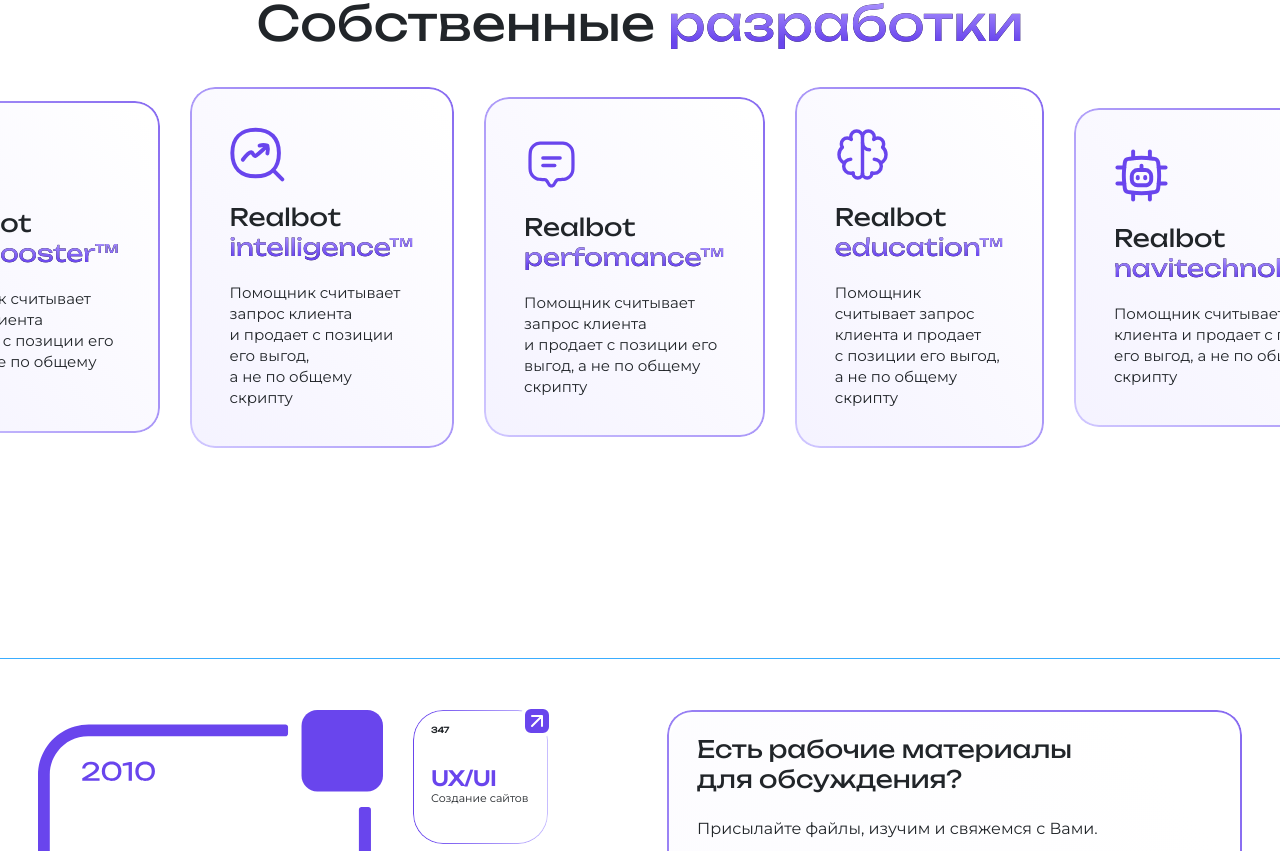
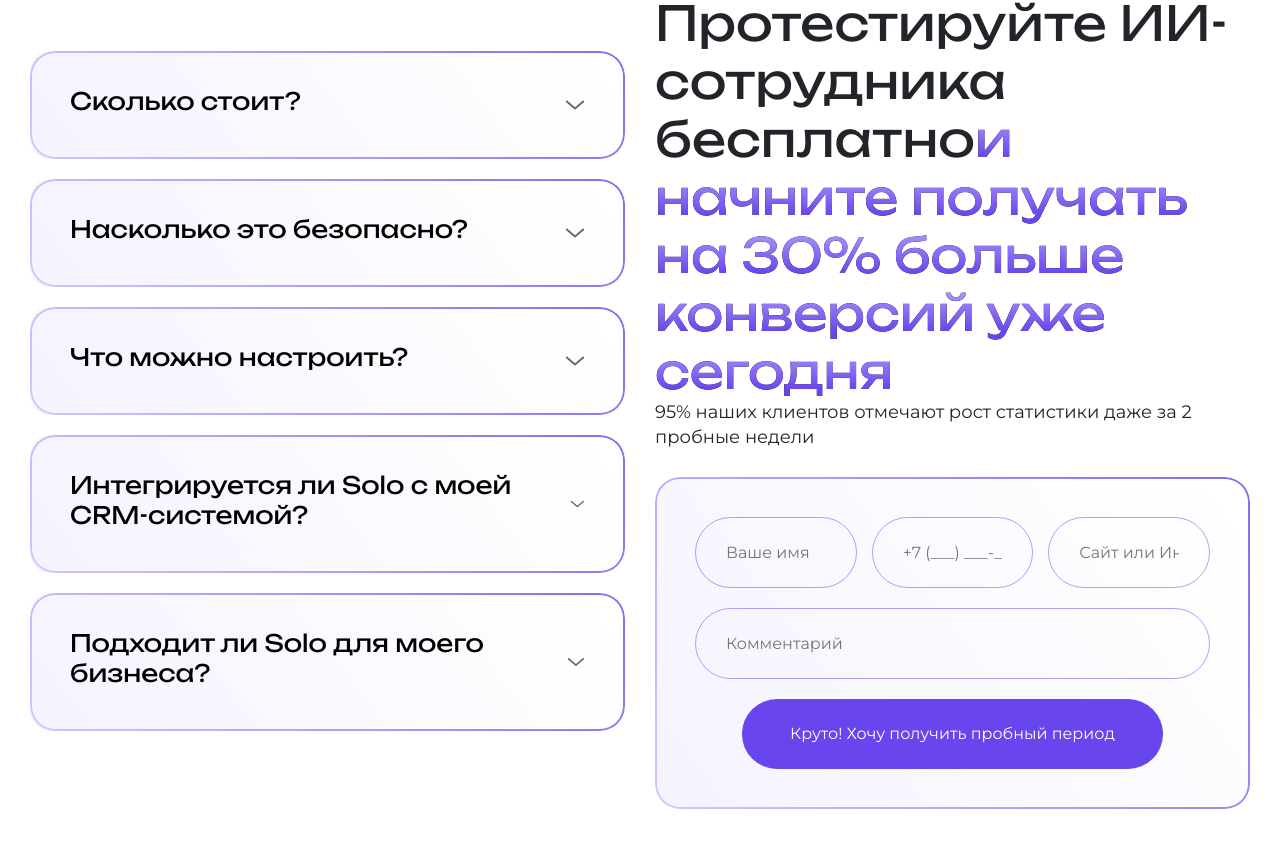
Before and after one commit to s1mple0315/Realmarket_chatbot, a React (Vite) app in the folder frontend/: page / in a window 1280 px wide. Shown: the part 6109-6960 px from the top of the page. Built offline with nearby package versions, Linux system fonts and the light colour scheme.

Commit message:
Add FAQ section with Accordion component to HomePage; implement styling and form for user engagement

```diff
--- /dev/null
+++ b/frontend/src/components/Accordion/Accordion.jsx
@@ -0,0 +1,27 @@
+import { useState } from "react";
+import styles from "./Accordion.module.css";
+import ChevronDownIcon from "../../icons/ChevronDownIcon";
+
+const Accordion = ({ title, content }) => {
+  const [isOpen, setIsOpen] = useState(false);
+
+  const toggleAccordion = () => {
+    setIsOpen(!isOpen);
+  };
+
+  return (
+    <div className={styles.accordion}>
+      <div className={styles.header} onClick={toggleAccordion}>
+        <h2 className={styles.accordionTitle}>{title}</h2>
+        <ChevronDownIcon />
+      </div>
+      {isOpen && (
+        <div className={styles.contentWrapper}>
+          <p className={styles.accordionContent}>{content}</p>
+        </div>
+      )}
+    </div>
+  );
+};
+
+export default Accordion;
--- /dev/null
+++ b/frontend/src/components/Accordion/Accordion.module.css
@@ -0,0 +1,59 @@
+.accordion {
+  display: flex;
+  flex-direction: column;
+  padding: 35px 40px;
+  background: linear-gradient(
+    232.68deg,
+    rgba(255, 255, 255, 0.2) 5.05%,
+    rgba(199, 189, 255, 0.2) 107.06%
+  );
+  backdrop-filter: blur(19.85px);
+  border-radius: 20px;
+  margin-bottom: 20px;
+}
+
+.accordion::before {
+  content: "";
+  position: absolute;
+  inset: 0;
+  border-radius: 25px;
+  padding: 2px;
+  background: linear-gradient(
+    232.68deg,
+    rgba(105, 69, 237, 0.8),
+    rgba(199, 189, 255, 0.8)
+  );
+  -webkit-mask: linear-gradient(#fff 0 0) content-box, linear-gradient(#fff 0 0);
+  mask: linear-gradient(#fff 0 0) content-box, linear-gradient(#fff 0 0);
+  -webkit-mask-composite: xor;
+  mask-composite: exclude;
+  z-index: -1;
+}
+
+.header {
+  display: flex;
+  align-items: center;
+  justify-content: space-between;
+}
+
+.accordionTitle {
+  font-family: "Unbounded", sans-serif;
+  font-style: normal;
+  font-weight: 400;
+  font-size: 24px;
+  line-height: 30px;
+  color: #000000;
+}
+
+.accordionContent {
+  font-family: "Montserrat", sans-serif;
+  font-style: normal;
+  font-weight: 400;
+  font-size: 18px;
+  line-height: 29px;
+  color: #50415c;
+}
+
+.contentWrapper {
+  margin-top: 16px;
+}
--- /dev/null
+++ b/frontend/src/icons/ChevronDownIcon.jsx
@@ -0,0 +1,21 @@
+const ChevronDownIcon = () => {
+  return (
+    <svg
+      width="20"
+      height="10"
+      viewBox="0 0 20 10"
+      fill="none"
+      xmlns="http://www.w3.org/2000/svg"
+    >
+      <path
+        d="M18.2031 1.48438L10 8.51562L1.79688 1.48438"
+        stroke="#686868"
+        strokeWidth="1.875"
+        strokeLinecap="round"
+        strokeLinejoin="round"
+      />
+    </svg>
+  );
+};
+
+export default ChevronDownIcon;
--- a/frontend/src/pages/HomePage/HomePage.jsx
+++ b/frontend/src/pages/HomePage/HomePage.jsx
@@ -9,6 +9,7 @@ import Testing from "../../icons/Testing";
 import Rocket from "../../icons/Rocket";
 import Brain from "../../icons/Brain";
 import Chip from "../../icons/Chip";
+import Accordion from "../../components/Accordion/Accordion";
 
 const HomePage = () => {
   return (
@@ -306,9 +307,70 @@ const HomePage = () => {
         </div>
       </section>
 
-      <section>
-        <div></div>
-        <div></div>
+      <section className={styles.homePageFaq}>
+        <div className={styles.homePageFaqItems}>
+          <Accordion
+            title={"Сколько стоит?"}
+            content={
+              "Код написан с учетом всех пунктов законодательства РФ, активно применяется в крупных компаниях больше года и поддерживается командой разработчиков, которые защищают его от взломов, утечки данных и других последствий кибератак. "
+            }
+          />
+          <Accordion
+            title={"Насколько это безопасно?"}
+            content={
+              "Код написан с учетом всех пунктов законодательства РФ, активно применяется в крупных компаниях больше года и поддерживается командой разработчиков, которые защищают его от взломов, утечки данных и других последствий кибератак. "
+            }
+          />
+          <Accordion
+            title={"Что можно настроить?"}
+            content={
+              "Код написан с учетом всех пунктов законодательства РФ, активно применяется в крупных компаниях больше года и поддерживается командой разработчиков, которые защищают его от взломов, утечки данных и других последствий кибератак. "
+            }
+          />
+          <Accordion
+            title={"Интегрируется ли Solo с моей CRM-системой?"}
+            content={
+              "Код написан с учетом всех пунктов законодательства РФ, активно применяется в крупных компаниях больше года и поддерживается командой разработчиков, которые защищают его от взломов, утечки данных и других последствий кибератак. "
+            }
+          />
+          <Accordion
+            title={"Подходит ли Solo для моего бизнеса?"}
+            content={
+              "Код написан с учетом всех пунктов законодательства РФ, активно применяется в крупных компаниях больше года и поддерживается командой разработчиков, которые защищают его от взломов, утечки данных и других последствий кибератак. "
+            }
+          />
+        </div>
+        <div className={styles.homePageFaqForm}>
+          <div className={styles.homePageFaqFormTitle}>
+            <h3>
+              Протестируйте ИИ-сотрудника бесплатно
+              <span>
+                и начните получать на 30% больше конверсий уже сегодня
+              </span>
+            </h3>
+            <p>
+              95% наших клиентов отмечают рост статистики даже за 2 пробные
+              недели
+            </p>
+          </div>
+          <div className={styles.homePageFaqFormInputs}>
+            <div className={styles.homePageFaqFormInputsTop}>
+              <div>
+                <input type="text" placeholder="Ваше имя" />
+              </div>
+              <div>
+                <input type="text" placeholder="+7 (___) ___-__-__" />
+              </div>
+              <div>
+                <input type="text" placeholder="Сайт или Инстаграм" />
+              </div>
+            </div>
+            <div className={styles.homePageFaqFormInputsBottom}>
+              <input type="text" placeholder="Комментарий" />
+            </div>
+            <button>Круто! Хочу получить пробный период</button>
+          </div>
+        </div>
       </section>
 
       <section>
--- a/frontend/src/pages/HomePage/HomePage.module.css
+++ b/frontend/src/pages/HomePage/HomePage.module.css
@@ -701,6 +701,151 @@
   margin-bottom: 0;
 }
 
+.homePageFaq {
+  display: flex;
+  align-items: center;
+  justify-content: space-evenly;
+  gap: 30px;
+  padding: 0 30px;
+  margin-bottom: 149px;
+}
+
+.homePageFaq > div {
+  width: 50%;
+}
+
+.homePageFaqForm {
+  display: flex;
+  flex-direction: column;
+}
+
+.homePageFaqFormTitle > h3 {
+  font-family: var(--unbounded-font);
+  font-style: normal;
+  font-size: 48px;
+  line-height: 58px;
+  margin-bottom: 0;
+}
+
+.homePageFaqFormTitle > h3 > span {
+  background: linear-gradient(180deg, #af98ff 8.62%, #6945ed 81.03%), #000000;
+  -webkit-background-clip: text;
+  -webkit-text-fill-color: transparent;
+  background-clip: text;
+}
+
+.homePageFaqFormTitle > p {
+  font-family: var(--montserrat-font);
+  font-style: normal;
+  font-size: 18px;
+  line-height: 25px;
+  margin-bottom: 0;
+}
+
+.homePageFaqFormInputs {
+  display: flex;
+  flex-direction: column;
+  padding: 40px;
+  gap: 20px;
+  background: linear-gradient(
+    232.68deg,
+    rgba(255, 255, 255, 0.2) 5.05%,
+    rgba(199, 189, 255, 0.2) 107.06%
+  );
+  backdrop-filter: blur(15px);
+  border-radius: 25px;
+  margin-top: 27px;
+}
+
+.homePageFaqFormInputs::before {
+  content: "";
+  position: absolute;
+  inset: 0;
+  border-radius: 25px;
+  padding: 2px;
+  background: linear-gradient(
+    232.68deg,
+    rgba(105, 69, 237, 0.8),
+    rgba(199, 189, 255, 0.8)
+  );
+  -webkit-mask: linear-gradient(#fff 0 0) content-box, linear-gradient(#fff 0 0);
+  mask: linear-gradient(#fff 0 0) content-box, linear-gradient(#fff 0 0);
+  -webkit-mask-composite: xor;
+  mask-composite: exclude;
+  z-index: -1;
+}
+
+.homePageFaqFormInputsTop {
+  display: flex;
+  justify-content: center;
+  align-items: center;
+  padding: 0px;
+  gap: 15px;
+}
+
+.homePageFaqFormInputsTop > div {
+  display: flex;
+  width: 100%;
+  justify-content: space-between;
+  align-items: flex-start;
+  padding: 25px 30px;
+  border: 1px solid rgba(105, 69, 237, 0.5);
+  border-radius: 70px;
+}
+
+.homePageFaqFormInputsTop > div > input {
+  background-color: transparent;
+  border: none;
+  height: 100%;
+  width: 100%;
+  font-family: var(--montserrat-font);
+  font-style: normal;
+  font-size: 16px;
+  line-height: 24px;
+  color: #464646;
+}
+
+.homePageFaqFormInputsBottom {
+  display: flex;
+  flex-direction: column;
+  align-items: flex-start;
+  padding: 25px 30px;
+  gap: 10px;
+  border: 1px solid rgba(105, 69, 237, 0.5);
+  border-radius: 70px;
+  width: 100%;
+}
+
+.homePageFaqFormInputsBottom > input {
+  background-color: transparent;
+  border: none;
+  height: 100%;
+  width: 100%;
+  font-family: var(--montserrat-font);
+  font-style: normal;
+  font-size: 16px;
+  line-height: 24px;
+  color: #464646;
+}
+
+.homePageFaqFormInputs > button {
+  display: flex;
+  justify-content: center;
+  align-items: center;
+  padding: 25px 40px;
+  background: linear-gradient(0deg, #6945ed, #6945ed), #ffffff;
+  border-radius: 50px;
+  font-family: var(--montserrat-font);
+  font-style: normal;
+  font-weight: 500;
+  font-size: 16px;
+  line-height: 20px;
+  color: #ffffff;
+  width: 421px;
+  border: none;
+  margin: 0 auto;
+}
+
 .homePageAbilities {
   display: flex;
   flex-direction: column;
```
